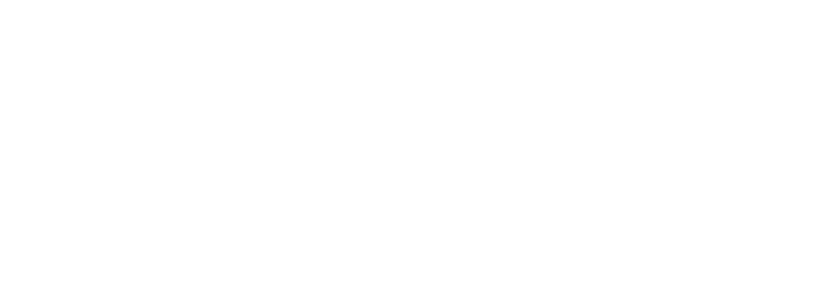
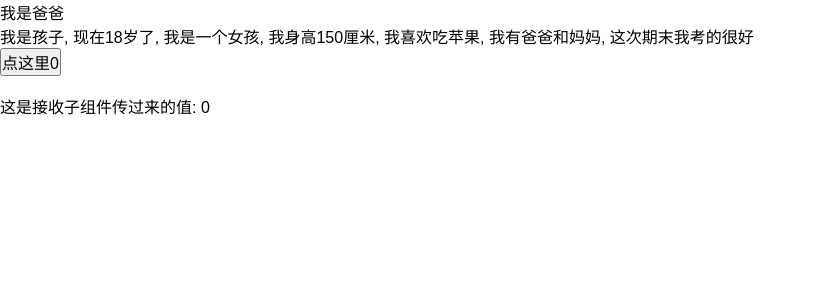
Before and after one commit to shenxianhui/hmm-admin, a Vue app: page /parent in a window 1280 px wide. Shown: the top 300 px of the page, without its empty margins (0-817 px from the left). Built offline with nearby package versions, Linux system fonts and the light colour scheme.

Commit message:
feat: 练习父子组件传值

```diff
--- /dev/null
+++ b/src/components/children.vue
@@ -0,0 +1,69 @@
+<!--
+ * @Description: 子组件
+ * @Author: shenxh
+ * @Date: 2022-11-24 21:27:03
+ * @LastEditors: shenxh
+ * @LastEditTime: 2022-11-24 22:35:43
+-->
+
+<template>
+  <div class="children">
+    我是孩子, 现在{{ age }}岁了, 我是一个{{ sex }}孩, 我身高{{ height }}厘米,
+    我喜欢吃{{ fruit }}, 我有{{ family.father }}和{{ family.mother }},
+    这次期末我考的很{{ test ? '好' : '差' }}
+
+    <br />
+    <button @click="handleButton()">点这里{{ childrenNum }}</button>
+  </div>
+</template>
+
+<script>
+export default {
+  name: 'children',
+  components: {},
+  props: {
+    // 年龄
+    age: Number,
+    // 性别
+    sex: String,
+    // 身高
+    height: [Number, String],
+    // 考试结果
+    test: Boolean,
+    // 水果
+    fruit: {
+      type: String, // 类型
+      default: '苹果', // 默认值
+    },
+    // 家庭
+    family: {
+      type: Object,
+      default() {
+        return {
+          father: '父亲',
+          mother: '母亲',
+        }
+      },
+    },
+  },
+  data() {
+    return {
+      childrenNum: 0,
+    }
+  },
+  computed: {},
+  watch: {},
+  created() {},
+  mounted() {},
+  beforeDestroy() {},
+  methods: {
+    handleButton() {
+      this.childrenNum++
+
+      this.$emit('handle-button', this.childrenNum)
+    },
+  },
+}
+</script>
+
+<style lang="scss" scoped></style>
--- a/src/router/index.js
+++ b/src/router/index.js
@@ -40,5 +40,12 @@
       component: () =>
         import(/* webpackChunkName: "view-[request]" */ `@/views/test1.vue`),
     },
+    // 父组件
+    {
+      path: '/parent', // 路由地址
+      name: 'parent', // 路由名称
+      component: () =>
+        import(/* webpackChunkName: "view-[request]" */ `@/views/parent.vue`),
+    },
   ],
 })
--- /dev/null
+++ b/src/views/parent.vue
@@ -0,0 +1,59 @@
+<!--
+ * @Description: 父组件
+ * @Author: shenxh
+ * @Date: 2022-11-24 21:23:56
+ * @LastEditors: shenxh
+ * @LastEditTime: 2022-11-24 22:39:29
+-->
+
+<template>
+  <div class="parent">
+    我是爸爸
+    <!-- <my-children></my-children> -->
+    <MyChildren
+      ref="myChildren"
+      :age="18"
+      sex="女"
+      height="150"
+      :family="family"
+      test
+      @handle-button="getChildrenData"
+    ></MyChildren>
+    <br />
+    这是接收子组件传过来的值: {{ num }}
+  </div>
+</template>
+
+<script>
+import MyChildren from '@/components/children.vue'
+
+export default {
+  name: 'parent',
+  components: {
+    MyChildren,
+  },
+  props: {},
+  data() {
+    return {
+      family: {
+        father: '爸爸',
+        mother: '妈妈',
+      },
+      num: 0,
+    }
+  },
+  computed: {},
+  watch: {},
+  created() {},
+  mounted() {},
+  beforeDestroy() {},
+  methods: {
+    // 获取子组件数据
+    getChildrenData(childrenNum) {
+      this.num = childrenNum
+    },
+  },
+}
+</script>
+
+<style lang="scss" scoped></style>
```
Also changed, not shown: src/components/HelloWorld.vue (deleted, +0 -15 lines).
